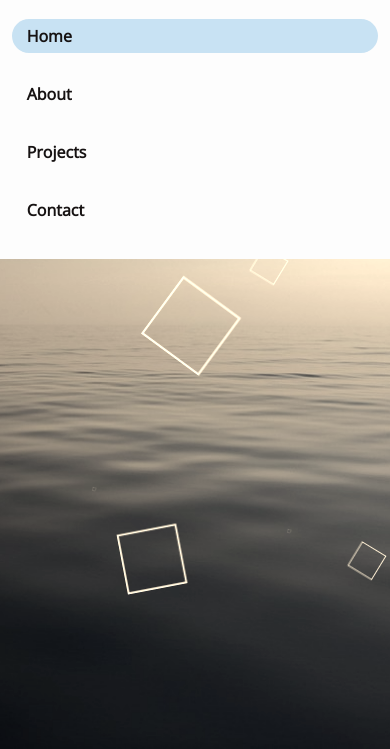
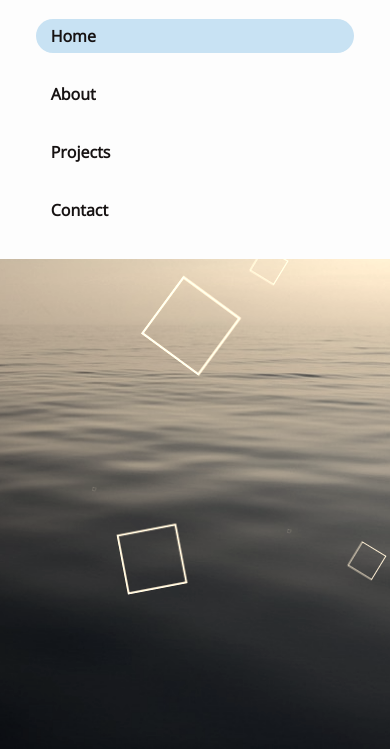
Before and after one commit to twells38/Sornya-Portfolio, a plain HTML site: page index.html in a window 390 px wide. Both pictures are taken after a click on the element 334 px from the left and 41 px from the top of the page. Shown: the part 95-844 px from the top of the page. Drawn offline with nearby package versions, Linux system fonts and the light colour scheme.

Commit message:
edit navbar3

```diff
--- a/style.css
+++ b/style.css
@@ -686,7 +686,7 @@ color: var(--white-color);
     .navigation a{
         display: flex;
         font-size: 2rem;
-        margin: 3rem 0;
+        margin: 3rem 3rem;
         color: var(--text-color);
 
     }
```
